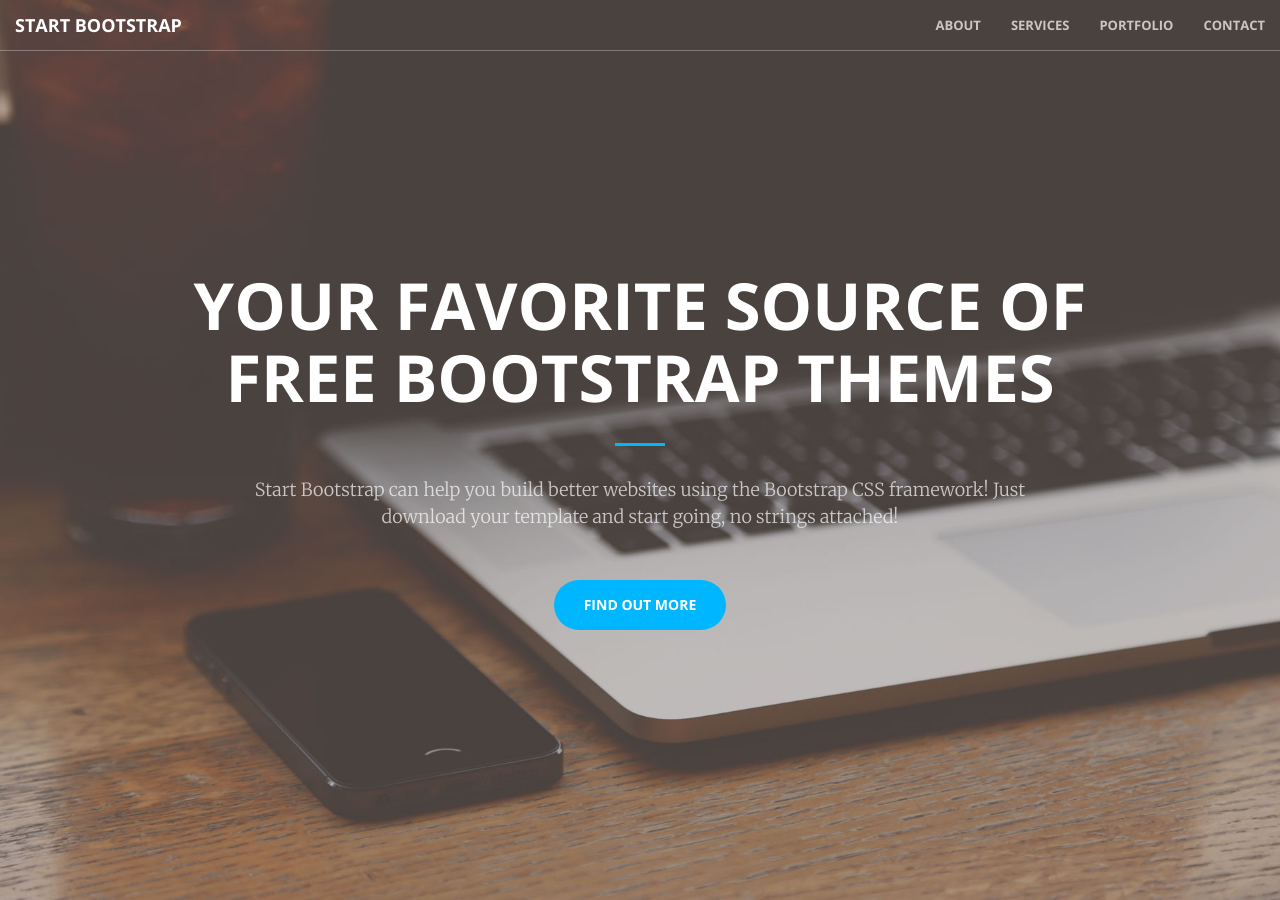
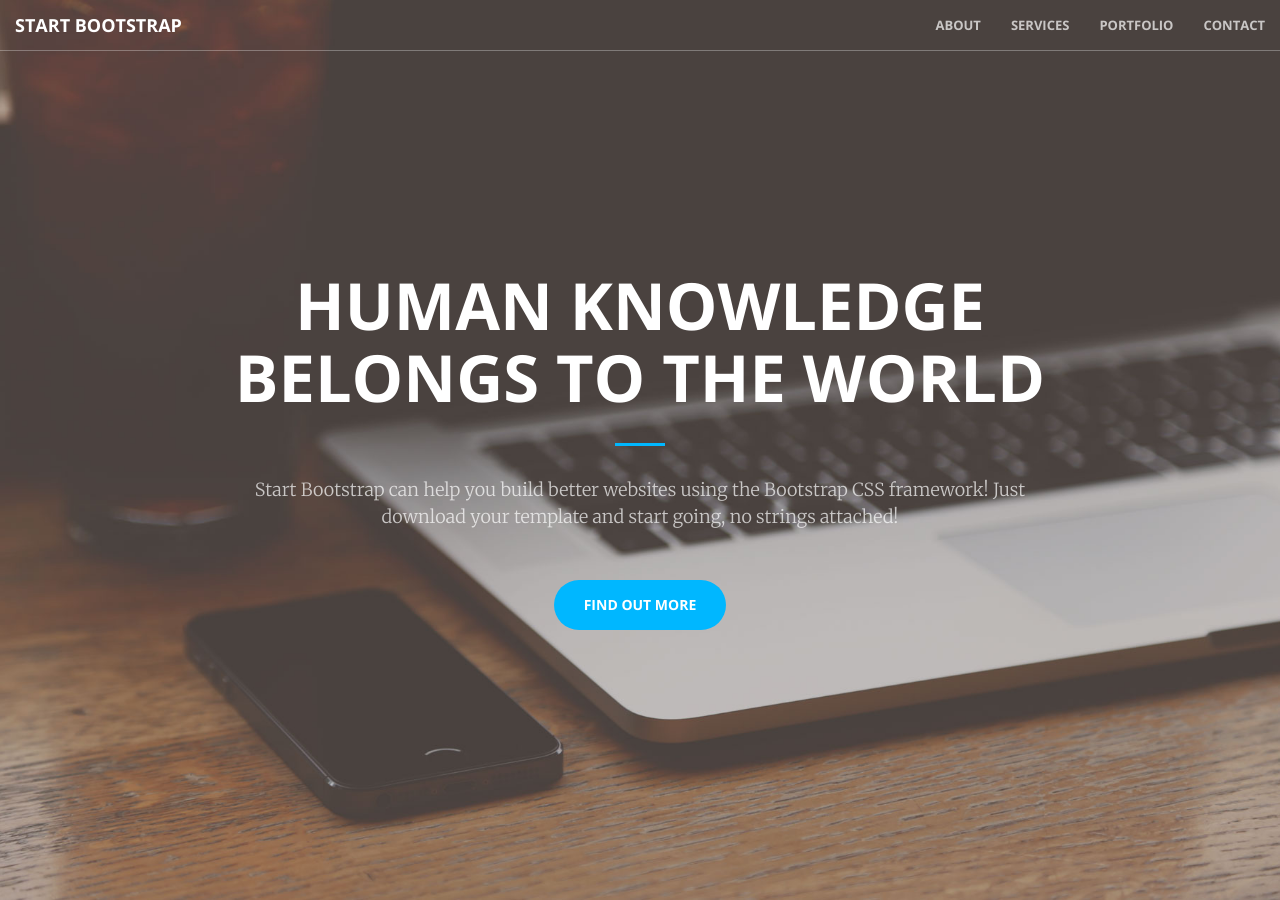
Before and after one commit to imchecotech/imchecotech.github.io, a Jekyll site: the page built from index.html, in a window 1280 px wide and 900 px high. Built offline with Jekyll 4.4.1, drawn with Linux system fonts in a browser that asks for light colours; Markdown is read by kramdown in place of the engine named in the settings.

Commit message:
Update header.html

```diff
--- a/_includes/header.html
+++ b/_includes/header.html
@@ -1,7 +1,7 @@
 <header>
     <div class="header-content">
         <div class="header-content-inner">
-            <h1>Your Favorite Source of Free Bootstrap Themes</h1>
+            <h1>Human knowledge belongs to the world</h1>
             <hr>
             <p>Start Bootstrap can help you build better websites using the Bootstrap CSS framework! Just download your template and start going, no strings attached!</p>
             <a href="#about" class="btn btn-primary btn-xl page-scroll">Find Out More</a>
```
